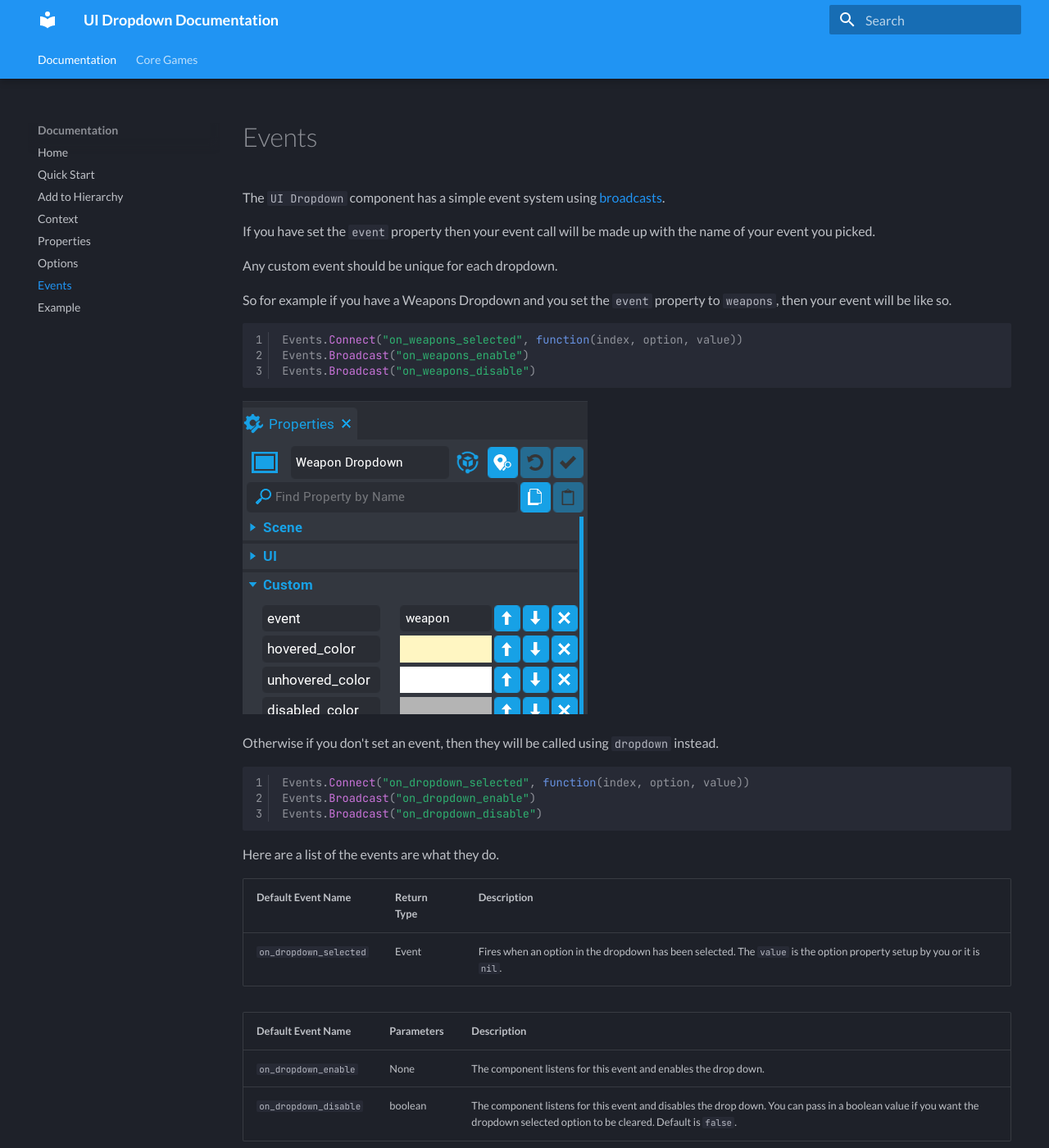
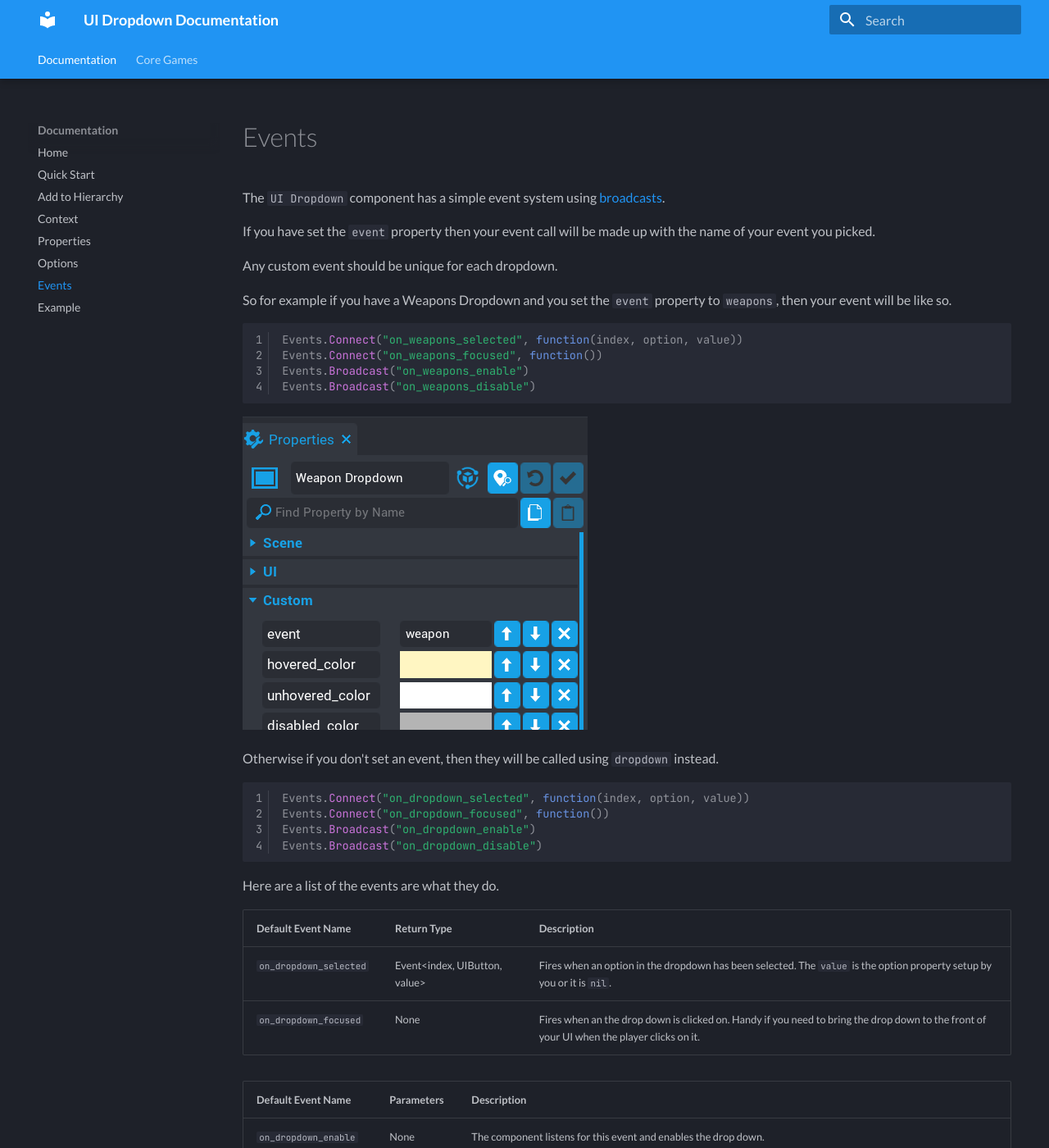
Before and after one commit to CommanderFoo/Core-UI-Dropdown-Docs, an MkDocs documentation site: the page built from docs/events.md, in a window 1280 px wide and 1400 px high. Shown: the whole window at 82% size. Built offline with MkDocs 1.6.1 and Material for MkDocs 9.7.7, drawn with Linux system fonts in a browser that asks for light colours.

Commit message:
Added focused event

````diff
--- a/docs/events.md
+++ b/docs/events.md
@@ -10,6 +10,7 @@ So for example if you have a Weapons Dropdown and you set the `event` property t
 
 ```lua
 Events.Connect("on_weapons_selected", function(index, option, value))
+Events.Connect("on_weapons_focused", function())
 Events.Broadcast("on_weapons_enable")
 Events.Broadcast("on_weapons_disable")
 ```
@@ -20,6 +21,7 @@ Otherwise if you don't set an event, then they will be called using `dropdown` i
 
 ```lua
 Events.Connect("on_dropdown_selected", function(index, option, value))
+Events.Connect("on_dropdown_focused", function())
 Events.Broadcast("on_dropdown_enable")
 Events.Broadcast("on_dropdown_disable")
 ```
@@ -28,7 +30,8 @@ Here are a list of the events are what they do.
 
 | Default Event Name | Return Type | Description |
 | ------------------ | ----------- | ----------- |
-| `on_dropdown_selected` |Event<index, UIButton, value>|Fires when an option in the dropdown has been selected.  The `value` is the option property setup by you or it is `nil`.|
+| `on_dropdown_selected` | Event&lt;index, UIButton, value&gt; | Fires when an option in the dropdown has been selected.  The `value` is the option property setup by you or it is `nil`.|
+| `on_dropdown_focused` | None | Fires when an the drop down is clicked on.  Handy if you need to bring the drop down to the front of your UI when the player clicks on it. |
 
 | Default Event Name | Parameters | Description |
 | ------------------ | ---------- | ----------- |
````
